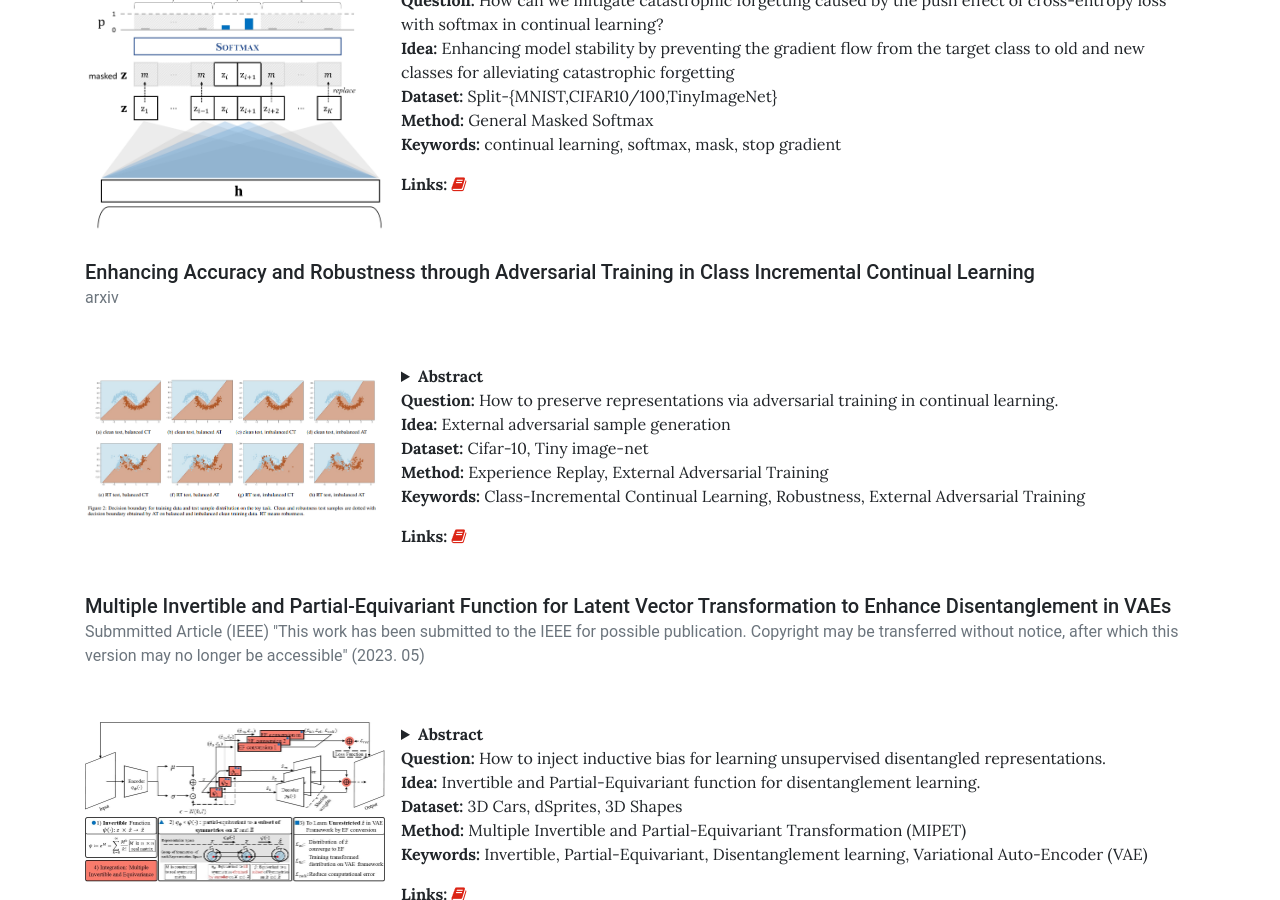
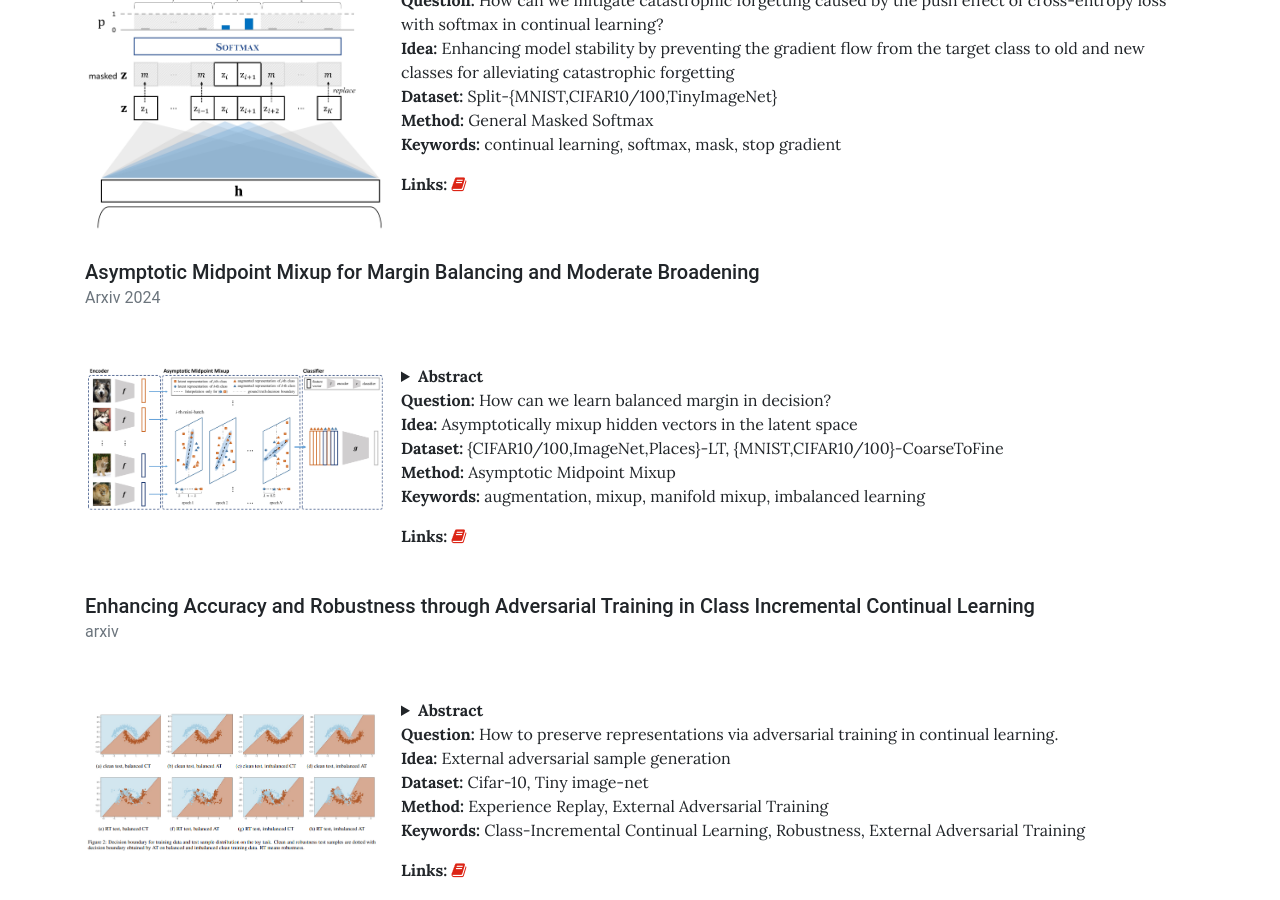
Before and after one commit to irrlab/irrlab.github.io, a Jekyll site: the page built from pages/research.md, in a window 1280 px wide and 900 px high, scrolled down 1253 px. Built offline with Jekyll 4.4.1, drawn with Linux system fonts in a browser that asks for light colours.

Commit message:
Update AM-mixup in publication (by hoyong)

```diff
--- a/_data/publication.yml
+++ b/_data/publication.yml
@@ -49,6 +49,18 @@
   method: General Masked Softmax
   keywords: continual learning, softmax, mask, stop gradient
   paper: https://arxiv.org/abs/2309.14808v2
+
+- title: 'Asymptotic Midpoint Mixup for Margin Balancing and Moderate Broadening'
+  where: Arxiv 2024
+  image: assets/img/publication/hoyong_ammixup.jpg # Can be external link
+  abstract: >
+    In the feature space, the collapse between features invokes critical problems in representation learning by remaining the features undistinguished. Interpolation-based augmentation methods such as mixup have shown their effectiveness in relieving the collapse problem between different classes, called inter-class collapse. However, intra-class collapse raised in coarse-to-fine transfer learning has not been discussed in the augmentation approach. To address them, we propose a better feature augmentation method, asymptotic midpoint mixup. The method generates augmented features by interpolation but gradually moves them toward the midpoint of inter-class feature pairs. As a result, the method induces two effects; 1) balancing the margin for all classes and 2) only moderately broadening the margin until it holds maximal confidence. We empirically analyze the collapse effects by measuring alignment and uniformity with visualizing representations. Then, we validate the intra-class collapse effects in coarse-to-fine transfer learning and the inter-class collapse effects in imbalanced learning on long-tailed datasets. In both tasks, our method shows better performance than other augmentation methods.
+  question: How can we learn balanced margin in decision?
+  idea: Asymptotically mixup hidden vectors in the latent space
+  dataset: '{CIFAR10/100,ImageNet,Places}-LT, {MNIST,CIFAR10/100}-CoarseToFine'
+  method: Asymptotic Midpoint Mixup
+  keywords: augmentation, mixup, manifold mixup, imbalanced learning
+  paper: https://arxiv.org/abs/2401.14696
 
 - title: 'Enhancing Accuracy and Robustness through Adversarial Training in Class Incremental Continual Learning'
   where: arxiv
```
Also changed, not shown: assets/img/publication/hoyong_ammixup.jpg (added).
